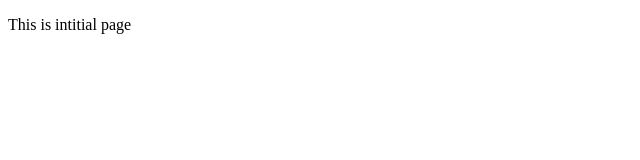
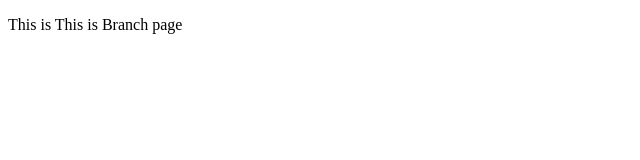
Before and after one commit to cuneiform-aaditya/first_repo, a plain HTML site: page index.html in a window 1280 px wide. Shown: the full height of the page, 0-640 px from the left. Drawn offline with Linux system fonts and the light colour scheme.

Commit message:
changes in learn branch

```diff
--- a/index.html
+++ b/index.html
@@ -6,6 +6,6 @@
     <title>Document</title>
 </head>
 <body>
-    <p>This is intitial page</p>
+    <p>This is This is Branch page</p>
 </body>
 </html>
```
